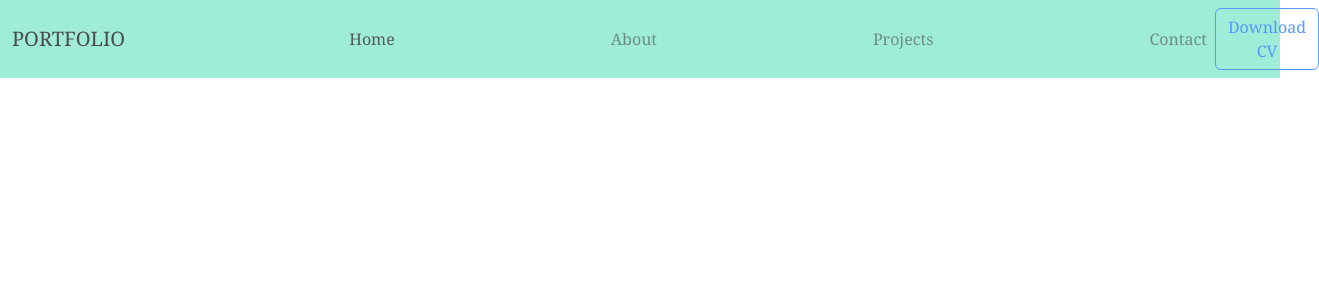
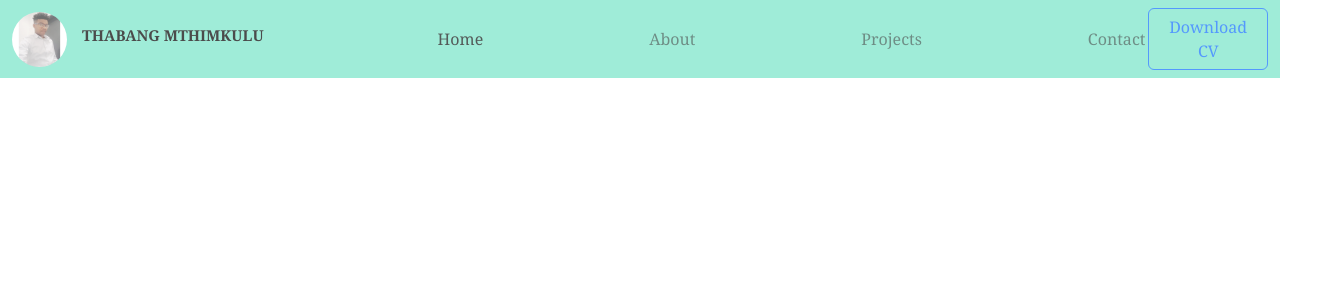
Before and after one commit to mthimkulu23/Angular-Portfolio, an Angular app: page / in a window 1280 px wide. Shown: the top 300 px of the page, 1319 px wide, since content can reach past the window. Built offline with nearby package versions, Linux system fonts and the light colour scheme.

Commit message:
insert my picture from navbar

```diff
--- a/src/app/nav/nav.component.html
+++ b/src/app/nav/nav.component.html
@@ -1,6 +1,9 @@
 <nav class="navbar navbar-expand-lg ">
   <div class="container-fluid">
-    <a class="navbar-brand" href="#">{{navbarpro [0]}}</a>
+    <img class="image1" src="../../assets/images/WhatsApp Image 2024-04-08 at 11.20.15.jpeg" alt="no image">
+    <!-- /Users/damacm1126/Desktop/NEW PROJECT/vice_portfolio23/src/assets/images -->
+     <!--  -->
+   <a class="navbar-brand" href="#">  <h6 class="name"> {{navbarpro [0]}} </h6></a>
     <button class="navbar-toggler" type="button" data-bs-toggle="collapse" data-bs-target="#navbarSupportedContent" aria-controls="navbarSupportedContent" aria-expanded="false" aria-label="Toggle navigation">
       <span class="navbar-toggler-icon"></span>
     </button>
--- a/src/app/nav/nav.component.scss
+++ b/src/app/nav/nav.component.scss
@@ -3,16 +3,17 @@
     background-color: #77E4C8;
     opacity: .7;
     font-family: Cambria, Cochin, Georgia, Times, 'Times New Roman', serif;
+
 }
 
 
 .nav-item {
-    margin-left: 200px;
+    margin-left: 150px;
     display: flex;
     justify-content: space-around;
     justify-content: flex-end;
     background-color: transparent;
-    border-radius: 20px;
+    border-radius: 39px;
     opacity: 0.9;
     transition: background-color 0.3s ease, opacity 0.3s ease, transform 0.3s ease;
   }
@@ -22,3 +23,26 @@
     opacity: 0.9;
     transform: scale(1.2);
   }
+
+
+  .image1{
+    width: 55px;
+    height: 55px;
+    border-radius: 60%;
+
+
+  }
+
+
+  .btn-group{
+    margin-left: -5px;
+  }
+
+
+
+
+.name{
+margin-left: 15px;
+font-weight: bold;
+font-size: 15px;
+}
--- a/src/app/nav/nav.component.ts
+++ b/src/app/nav/nav.component.ts
@@ -10,7 +10,7 @@ import { Component } from '@angular/core';
 export class NavComponent {
 home ='Home '
 navbarpro =[
-  'PORTFOLIO','Home', 'About', 'Projects', 'Contact' , 'Download CV'
+  'THABANG MTHIMKULU','Home', 'About', 'Projects', 'Contact' , 'Download CV',
 ]
 
 
```
